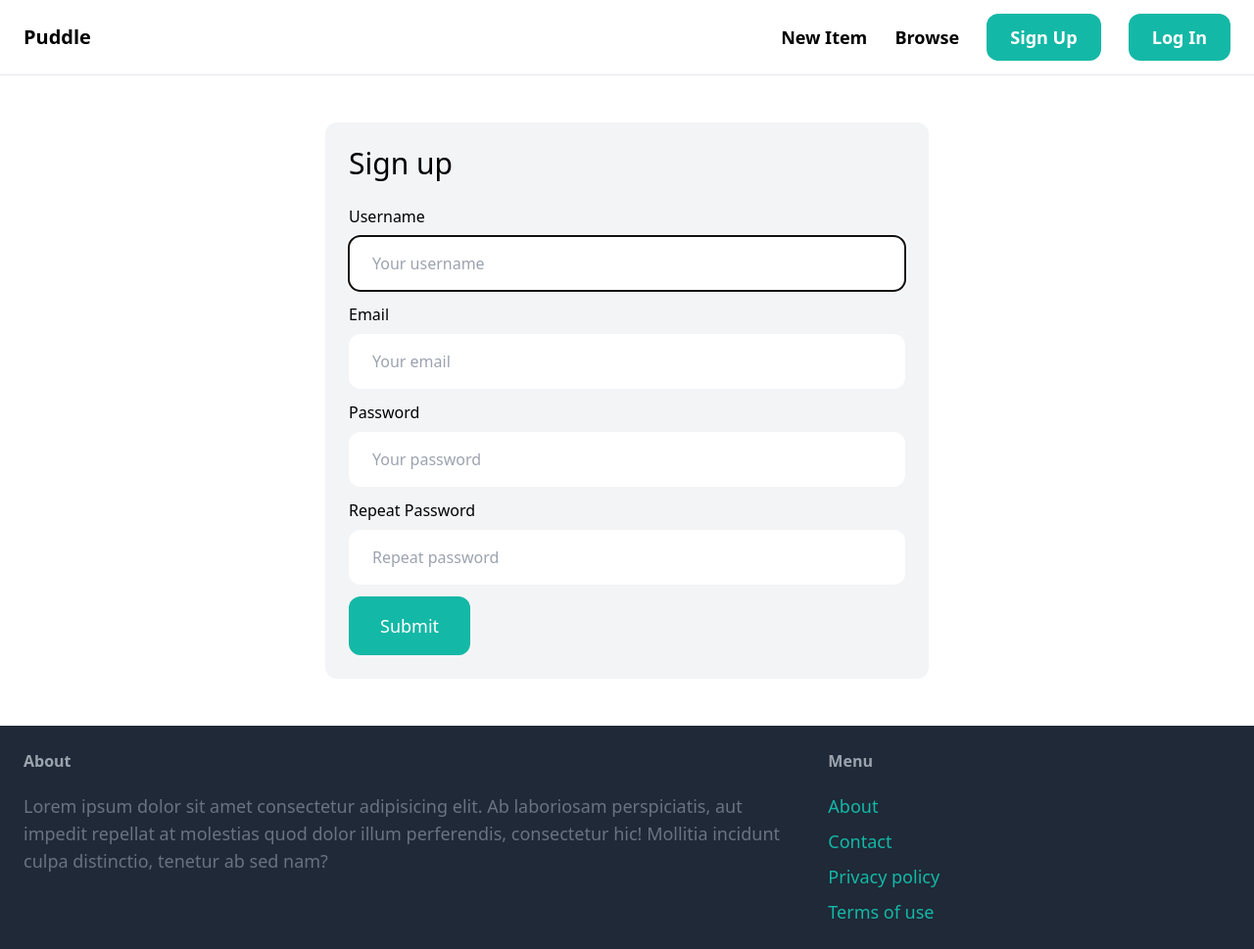
After one commit to ramadhanridho16/puddle, a Django app: page /signup/ in a window 1280 px wide. The commit adds this page. Shown: the whole page at 98% size. Run offline with Django 4.2, Linux system fonts and the light colour scheme; some libraries are stand-ins or nearby versions.

Commit message:
Add file for signup page

```diff
--- /dev/null
+++ b/core/forms.py
@@ -0,0 +1,29 @@
+from django import forms
+from django.contrib.auth.forms import UserCreationForm
+from django.contrib.auth.models import User
+
+
+class SignupForm(UserCreationForm):
+    class Meta:
+        model = User
+        fields = ('username', 'email', 'password1', 'password2')
+
+    username = forms.CharField(widget=forms.TextInput(attrs={
+        'placeholder': 'Your username',
+        'class': 'w-full py-4 px-6 rounded-xl',
+    }))
+
+    email = forms.CharField(widget=forms.EmailInput(attrs={
+        'placeholder': 'Your email',
+        'class': 'w-full py-4 px-6 rounded-xl',
+    }))
+
+    password1 = forms.CharField(widget=forms.PasswordInput(attrs={
+        'placeholder': 'Your password',
+        'class': 'w-full py-4 px-6 rounded-xl',
+    }))
+
+    password2 = forms.CharField(widget=forms.PasswordInput(attrs={
+        'placeholder': 'Repeat password',
+        'class': 'w-full py-4 px-6 rounded-xl',
+    }))
--- a/core/templates/core/base.html
+++ b/core/templates/core/base.html
@@ -18,7 +18,8 @@
             <a href="#" class="text-lg font-semibold hover:text-gray-500">New Item</a>
             <a href="#" class="text-lg font-semibold hover:text-gray-500">Browse</a>
 
-            <a href="#" class="px-6 py-3 text-lg font-semibold bg-teal-500 text-white rounded-xl hover:bg-teal-700">Sign
+            <a href="{% url 'core:signup' %}"
+                class="px-6 py-3 text-lg font-semibold bg-teal-500 text-white rounded-xl hover:bg-teal-700">Sign
                 Up</a>
             <a href="#" class="px-6 py-3 text-lg font-semibold bg-teal-500 text-white rounded-xl hover:bg-gray-700">Log
                 In</a>
@@ -45,7 +46,8 @@
 
             <ul class="space-y-2">
                 <li><a href="#" class="text-teal-500 text-lg hover:text-teal-700">About</a></li>
-                <li><a href="{% url 'contact' %}" class="text-teal-500 text-lg hover:text-teal-700">Contact</a></li>
+                <li><a href="{% url 'core:contact' %}" class="text-teal-500 text-lg hover:text-teal-700">Contact</a>
+                </li>
                 <li><a href="#" class="text-teal-500 text-lg hover:text-teal-700">Privacy policy</a></li>
                 <li><a href="#" class="text-teal-500 text-lg hover:text-teal-700">Terms of use</a></li>
             </ul>
--- /dev/null
+++ b/core/templates/core/signup.html
@@ -0,0 +1,46 @@
+{% extends 'core/base.html' %}
+
+{% block title %}Sign up{% endblock title %}
+
+{% block content %}
+<div class="w-1/2 my-6 p-6 mx-auto bg-gray-100 rounded-xl">
+    <h1 class="mb-6 text-3xl">Sign up</h1>
+
+    <form method="post" action=".">
+        {% csrf_token %}
+        <!-- csrf_token is a security build in  -->
+
+        <div class="mb-3">
+            <label class="inline-block mb-2">Username</label><br>
+            {{form.username}}
+        </div>
+
+        <div class="mb-3">
+            <label class="inline-block mb-2">Email</label><br>
+            {{form.email}}
+        </div>
+
+        <div class="mb-3">
+            <label class="inline-block mb-2">Password</label><br>
+            {{form.password1}}
+        </div>
+
+        <div class="mb-3">
+            <label class="inline-block mb-2">Repeat Password</label><br>
+            {{form.password2}}
+        </div>
+
+        {% if from.errors or form.non_field_errors %}
+        <div class="mb-3 p-6 bg-red-100 rounded-xl">
+            {% for field in form %}
+            {{ field.errors }}
+            {% endfor %}
+
+            {{form.non_field_errors}}
+        </div>
+        {% endif %}
+
+        <button class="py-4 px-8 text-lg bg-teal-500 hover:bg-teal-700 rounded-xl text-white">Submit</button>
+    </form>
+</div>
+{% endblock content %}
--- /dev/null
+++ b/core/urls.py
@@ -0,0 +1,11 @@
+from django.urls import path
+
+from . import views
+
+app_name = 'core'
+
+urlpatterns = [
+    path('', views.index, name='index'),
+    path('contact/', views.contact, name='contact'),
+    path('signup/', views.signup, name='signup')
+]
--- a/core/views.py
+++ b/core/views.py
@@ -1,6 +1,8 @@
-from django.shortcuts import render
+from django.shortcuts import render, redirect
 
 from item.models import Category, Item
+
+from .forms import SignupForm
 
 
 def index(request):
@@ -14,3 +16,18 @@ def index(request):
 
 def contact(request):
     return render(request, 'core/contact.html')
+
+
+def signup(request):
+    if request.method == 'POST':
+        form = SignupForm(request.POST)
+
+        if form.is_valid():
+            form.save()
+            return redirect('/login/')
+    else:
+        form = SignupForm()
+
+    return render(request, 'core/signup.html', {
+        'form': form
+    })
--- a/puddle/urls.py
+++ b/puddle/urls.py
@@ -19,12 +19,11 @@ from django.conf.urls.static import static
 from django.contrib import admin
 from django.urls import path, include
 
-from core.views import index, contact
+# from core.views import index, contact
 
 urlpatterns = [
-    path('', index, name='index'),
+    path('', include('core.urls')),
     path('items/', include('item.urls')),
-    path('contact/', contact, name='contact'),
     path('admin/', admin.site.urls),
 ] + static(settings.MEDIA_URL, document_root=settings.MEDIA_ROOT)
 
```
Also changed, not shown: db.sqlite3.
